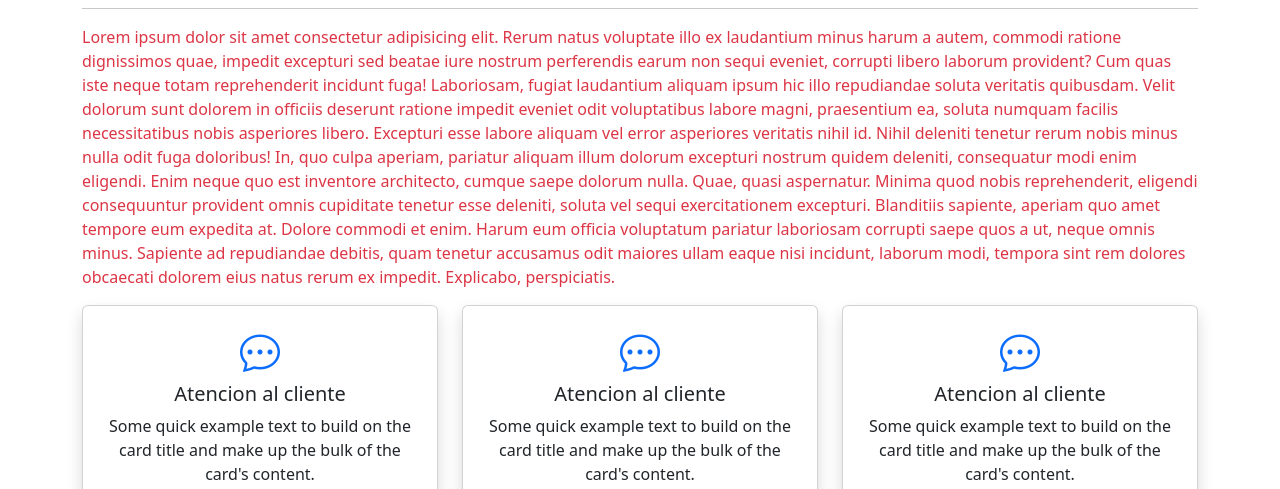
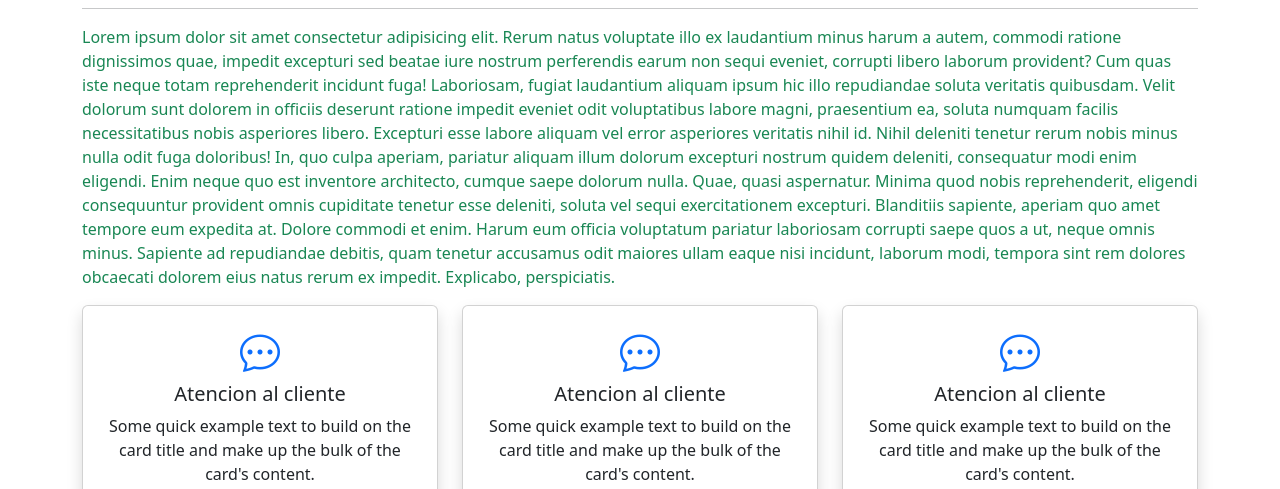
Before and after one commit to Alvaro-Gendo/Practica-Panaderia, a plain HTML site: page index.html in a window 1280 px wide. Shown: the part 726-1215 px from the top of the page. Drawn offline with nearby package versions, Linux system fonts and the light colour scheme.

Commit message:
Modifique el color del parrafo que habla sobre la empresa

```diff
--- a/index.html
+++ b/index.html
@@ -148,7 +148,7 @@
       <section class="my-5 container">
         <h1 class="display-1 text-center text-danger">Sobre nosotros</h1>
         <hr />
-        <p class="text-danger">
+        <p class="text-success">
           Lorem ipsum dolor sit amet consectetur adipisicing elit. Rerum natus
           voluptate illo ex laudantium minus harum a autem, commodi ratione
           dignissimos quae, impedit excepturi sed beatae iure nostrum
```
